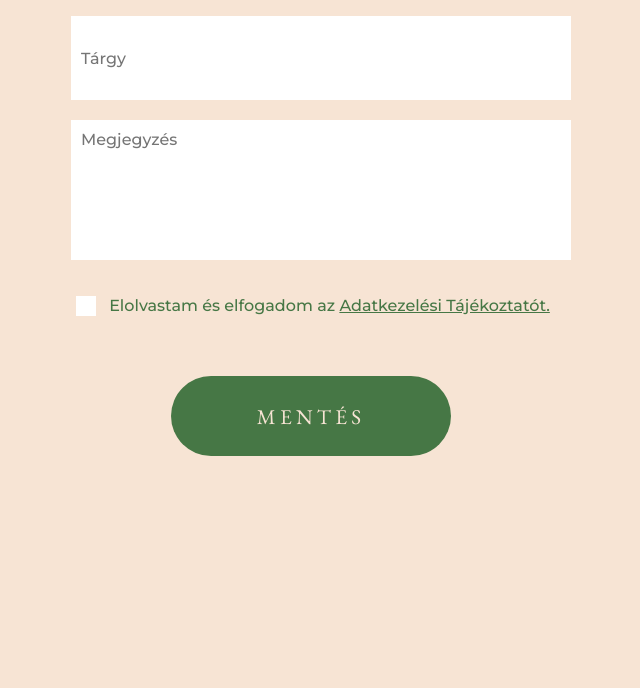
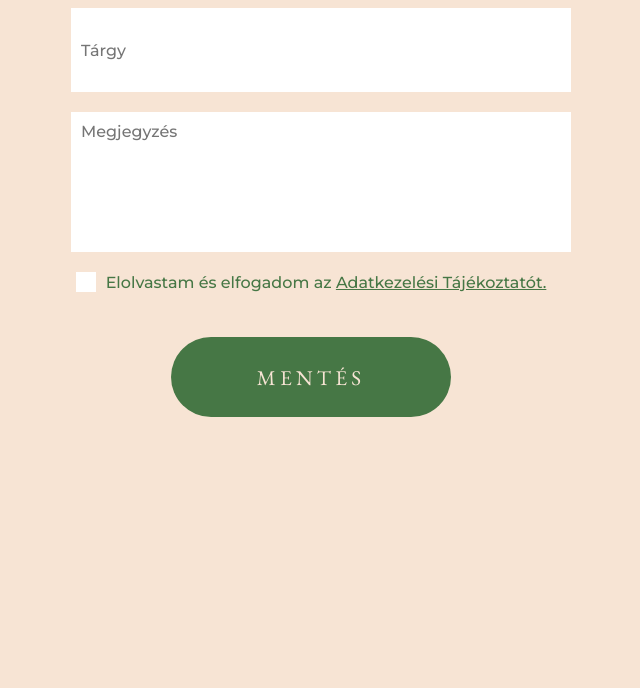
Before and after one commit to Delirium25/uibuild-form-light, a plain HTML site: page index.html in a window 1280 px wide. Shown: the part 112-800 px from the top of the page, without its empty margins (329-969 px from the left). Drawn offline with nearby package versions, Linux system fonts and the light colour scheme.

Commit message:
done-final

```diff
--- a/style.css
+++ b/style.css
@@ -1,4 +1,7 @@
-/* desktop view */
+* {
+    margin: 0;
+    padding: 0;
+}
 
 .panel {
 
```
